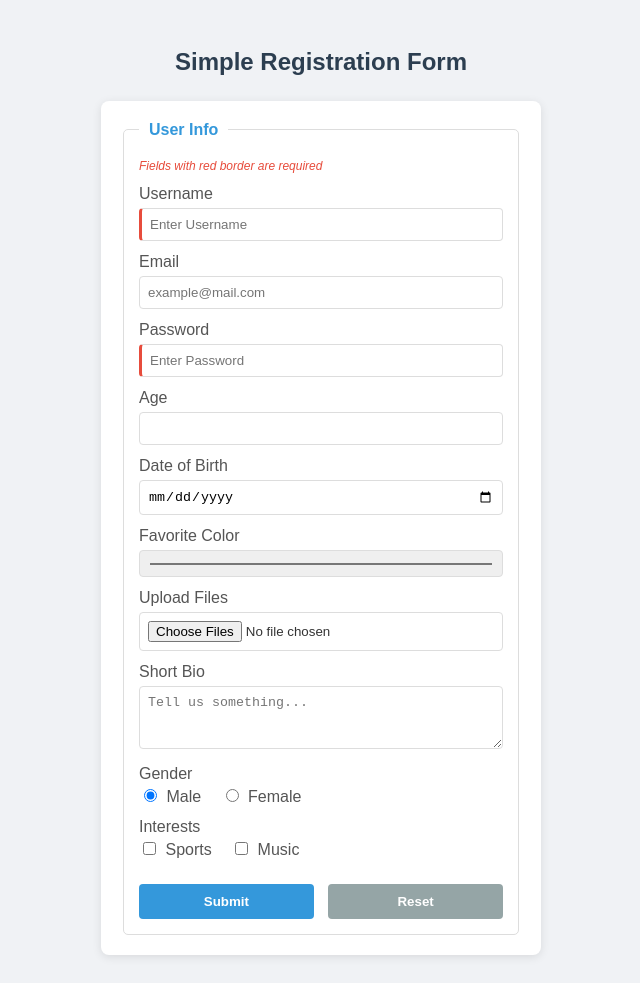
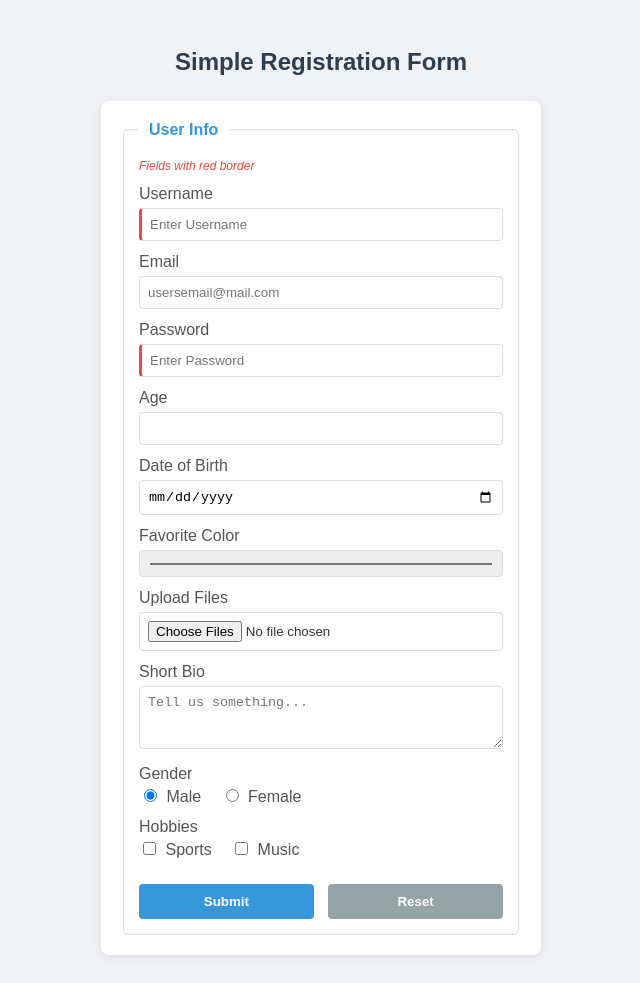
Before and after one commit to Kizito57/registration-form, a plain HTML site: page index.html in a window 1280 px wide. Shown: the whole page, without its empty margins (319-959 px from the left). Drawn offline with Linux system fonts and the light colour scheme.

Commit message:
Updated index.html

```diff
--- a/index.html
+++ b/index.html
@@ -3,7 +3,7 @@
 <head>
   <meta charset="UTF-8" />
   <meta name="viewport" content="width=device-width, initial-scale=1.0"/>
-  <title>Styled Form</title>
+  <title>Reg Form</title>
   <link rel="stylesheet" href="style.css" />
 </head>
 <body>
@@ -13,13 +13,13 @@
   <form>
     <fieldset>
       <legend>User Info</legend>
-      <p class="required-note">Fields with red border are required</p>
+      <p class="required-note">Fields with red border</p>
 
       <label for="username">Username</label>
       <input type="text" id="username" name="username" placeholder="Enter Username" required minlength="4" maxlength="12">
 
       <label for="email">Email</label>
-      <input type="email" id="email" name="email" placeholder="example@mail.com" multiple>
+      <input type="email" id="email" name="email" placeholder="usersemail@mail.com" multiple>
 
       <label for="password">Password</label>
       <input type="password" id="password" name="password" minlength="6" maxlength="20" placeholder="Enter Password" required>
@@ -47,11 +47,11 @@
         <label for="female" class="inline-label">Female</label>
       </div>
 
-      <label>Interests</label>
+      <label>Hobbies</label>
       <div>
-        <input type="checkbox" id="sports" name="interest" value="sports">
+        <input type="checkbox" id="sports" name="hobbies" value="sports">
         <label for="sports" class="inline-label">Sports</label>
-        <input type="checkbox" id="music" name="interest" value="music">
+        <input type="checkbox" id="music" name="hobbies" value="music">
         <label for="music" class="inline-label">Music</label>
       </div>
 
```
